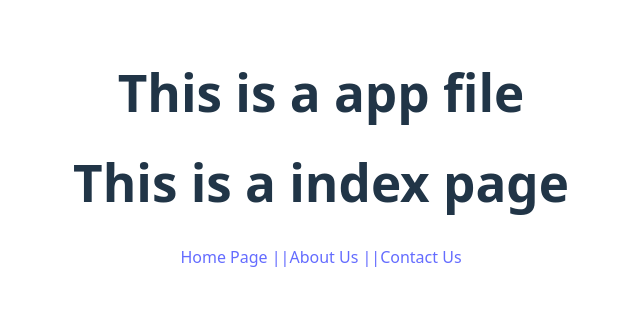
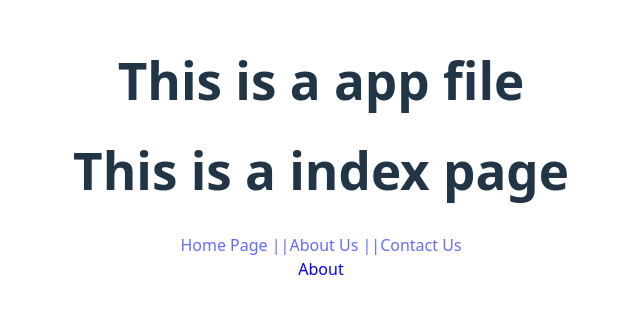
Before and after one commit to Gagan41/StemUp_React_class, a React (Vite) app: page / in a window 1280 px wide. Shown: the part 251-564 px from the top of the page, without its empty margins (319-959 px from the left). Built offline with nearby package versions, Linux system fonts and the light colour scheme.

Commit message:
react navlink

```diff
--- a/src/components/index.jsx
+++ b/src/components/index.jsx
@@ -1,5 +1,6 @@
 import React from "react";
 import { Link } from "react-router-dom";
+import NavLink1 from "./navLink";
 
 function Index() {
   return (
@@ -9,6 +10,7 @@ function Index() {
         <Link to="/home">Home Page ||</Link>
         <Link to="/about">About Us ||</Link>
         <Link to="/contact">Contact Us</Link>
+        <NavLink1 />
       </nav>
     </div>
   );
--- /dev/null
+++ b/src/components/navLink.jsx
@@ -0,0 +1,20 @@
+import React from "react";
+import { NavLink } from "react-router-dom";
+
+function NavLink1() {
+  return (
+    <div>
+      <NavLink
+        to="/about"
+        style={({ isActive }) => ({
+          color: isActive ? "red" : "blue",
+          textDecoration: isActive ? "underline" : "none",
+        })}
+      >
+        About
+      </NavLink>
+    </div>
+  );
+}
+
+export default NavLink1;
```
